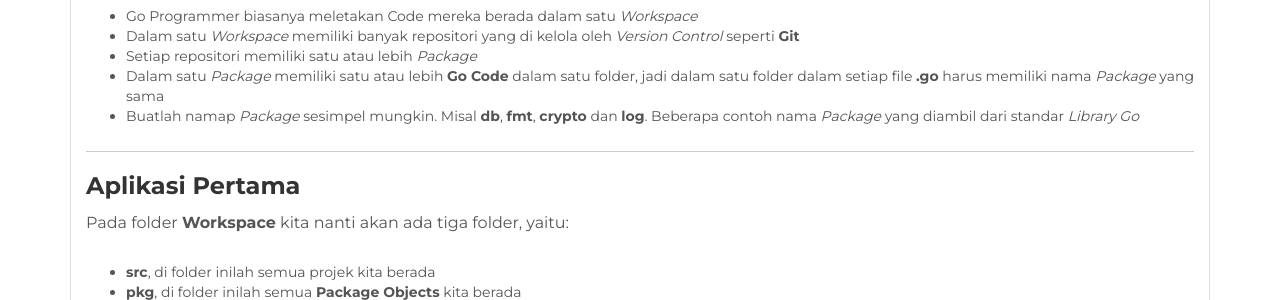
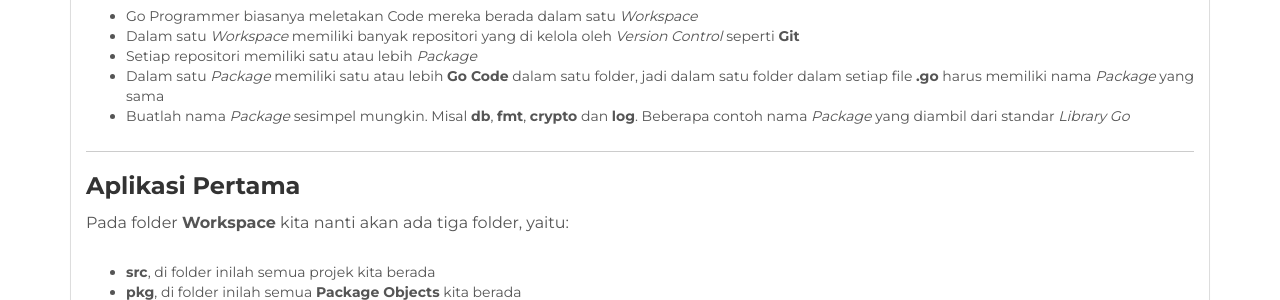
Before and after one commit to wuriyanto48/wuriyanto48.github.io, a Jekyll site: the page built from _posts/2017-04-30-set-up-golang-windows.md, in a window 1280 px wide and 900 px high, scrolled down 3623 px. Shown: the part 153-453 px from the top of the window. Built offline with Jekyll 4.4.1, drawn with Linux system fonts in a browser that asks for light colours; nearby versions of some CDN libraries; comment, search, counter and statistics services are not loaded.

Commit message:
add new post

```diff
--- a/_posts/2017-04-30-set-up-golang-windows.md
+++ b/_posts/2017-04-30-set-up-golang-windows.md
@@ -50,7 +50,7 @@ Jika tidak ada masalah akan muncul output seperti ini<br>
 <li>Dalam satu <i>Workspace</i> memiliki banyak repositori yang di kelola oleh <i>Version Control</i> seperti <b>Git</b></li>
 <li>Setiap repositori memiliki satu atau lebih <i>Package</i></li>
 <li>Dalam satu <i>Package</i> memiliki satu atau lebih <b>Go Code</b> dalam satu folder, jadi dalam satu folder dalam setiap file <b>.go</b> harus memiliki nama <i>Package</i> yang sama</li>
-<li>Buatlah namap <i>Package</i> sesimpel mungkin. Misal <b>db</b>, <b>fmt</b>, <b>crypto</b> dan <b>log</b>. Beberapa contoh nama <i>Package</i> yang diambil dari standar <i>Library Go</i></li>
+<li>Buatlah nama <i>Package</i> sesimpel mungkin. Misal <b>db</b>, <b>fmt</b>, <b>crypto</b> dan <b>log</b>. Beberapa contoh nama <i>Package</i> yang diambil dari standar <i>Library Go</i></li>
 </ul>
 </p>
 
```
